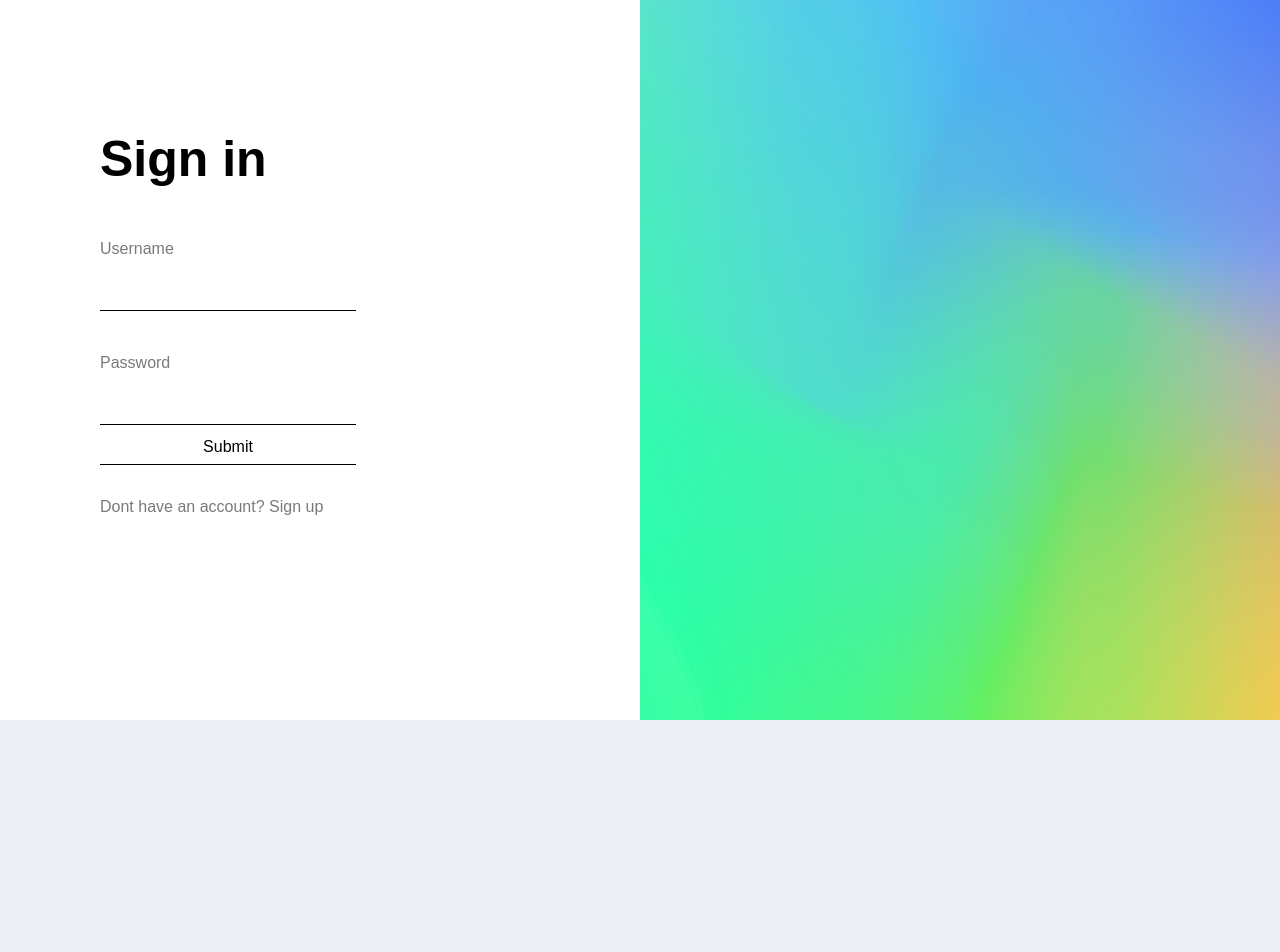
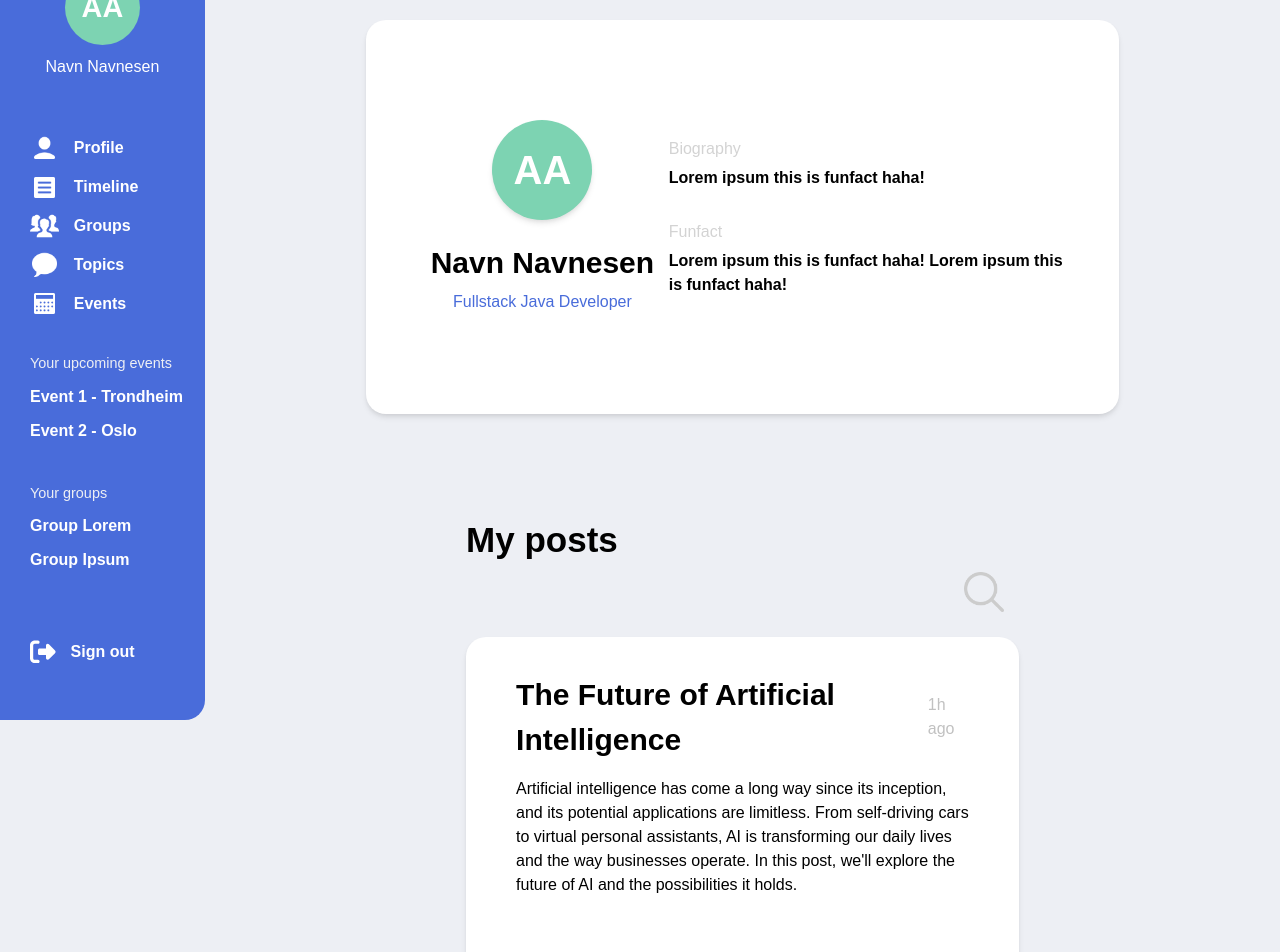
Before and after one commit to noroff-alumni-assignment-group/alumni-network, a React (Create React App) app in the folder noroff-alumni-frontend/: page /profile in a window 1280 px wide. Shown: the part 80-1032 px from the top of the page. Before the commit the page ends 800 px from the top, so only its background shows below. Built offline with nearby package versions, Linux system fonts and the light colour scheme.

Commit message:
resposive timeline

```diff
--- a/noroff-alumni-frontend/src/App.tsx
+++ b/noroff-alumni-frontend/src/App.tsx
@@ -20,12 +20,6 @@ function App() {
   return (
     <div className="App">
       <BrowserRouter>
-
-      {
-        !auth.access_token ?
-        <Login />
-        :
-        <>
         <Navbar />
         <div className="page-container">
           <Routes>
@@ -33,11 +27,10 @@ function App() {
             <Route path="/events" element={<Event />} />
             <Route path="/groups" element={<Groups />} />
             <Route path="/topics" element={<Topics />} />
-            <Route path="/" element={<Timeline />}/>
+            <Route path="/" element={<Timeline />} />
           </Routes>
         </div>
-        </>
-      }
+
 
       </BrowserRouter>
     </div>
--- a/noroff-alumni-frontend/src/components/post/Post.tsx
+++ b/noroff-alumni-frontend/src/components/post/Post.tsx
@@ -30,6 +30,25 @@ function Post({
   comments,
 }: Props) {
   const [showComments, setShowComments] = useState(false);
+  // Inside the Post component
+  const [newCommentText, setNewCommentText] = useState("");
+
+
+  const handleAddComment = (e: any) => {
+    e.preventDefault();
+
+    // Add new comment to the comments state
+    const newComment = {
+      author: "Your Name", // Replace with the current user's name
+      authorInitials: "YN", // Replace with the current user's initials
+      response: newCommentText,
+      date: new Date().toISOString(),
+    };
+
+    // Reset the newCommentText state
+    setNewCommentText("");
+  };
+
 
   const handleToggleComments = () => {
     setShowComments(!showComments);
--- a/noroff-alumni-frontend/src/components/post/post.css
+++ b/noroff-alumni-frontend/src/components/post/post.css
@@ -3,11 +3,10 @@
   padding: 35px 50px;
   border-radius: 20px;
   box-shadow: var(--box-shadow);
-
 }
 
 .post-cnt {
-      cursor: pointer;
+  cursor: pointer;
 }
 
 .post-head,
@@ -65,7 +64,7 @@
 }
 
 .all-comments-h2 {
-  font-size: 20px;
+  font-size: 1rem;
   margin-top: 30px;
   margin-bottom: 10px;
 }
@@ -100,16 +99,17 @@
   display: flex;
   flex-direction: column;
   margin-left: 10px;
+  margin-right: 50px;
 }
 
 .post-response-author p {
   color: rgb(53, 53, 53);
-  font-size: 16px;
+  font-size: 0.8rem;
 }
 
 .post-time {
   color: var(--lightgray);
-  font-size: 14px;
+  font-size: 0.7rem;
 }
 
 .vertical-stroke {
@@ -119,11 +119,11 @@
 }
 
 .post-response-text p {
-  font-size: 16px;
+  font-size: 0.8rem;
 }
 
 .post-response-input {
-    border-radius: 9px;
+  border-radius: 9px;
   border-style: none;
   background-color: var(--offwhite);
   width: 400px;
@@ -131,4 +131,5 @@
   padding: 10px 20px;
   margin-top: 50px;
   box-shadow: var(--box-shadow);
+  font-size: 1rem;
 }
--- a/noroff-alumni-frontend/src/pages/profile/Profile.tsx
+++ b/noroff-alumni-frontend/src/pages/profile/Profile.tsx
@@ -4,6 +4,7 @@ import { postList } from "../../components/post/postList";
 import Post from '../../components/post/Post';
 import Search from '../../components/search/Search';
 import search from "../../assets/icons/Search.png";
+import { useParams } from 'react-router-dom';
 
 function Profile() {
   const [filteredPosts, setFilteredPosts] = useState(postList);
@@ -13,6 +14,12 @@ function Profile() {
   const handleSearchIconClick = () => {
     setShowSearchField((prevState) => !prevState);
   };
+
+  let name = window.location.pathname.replace("/", "");
+  console.log(name);
+
+
+
 
   return (
     <div className="profilepage">
@@ -61,6 +68,7 @@ function Profile() {
 
         <div className="all-posts">
           {filteredPosts.map((post, i) => (
+            <div className="profile-post">
               <Post
                 key={`post-${i}`}
                 title={post.title}
@@ -72,6 +80,7 @@ function Profile() {
                 profileInitials={post.profileInitials}
                 comments={post.comments}
               />
+            </div>
           ))}
         </div>
       </div>
--- a/noroff-alumni-frontend/src/pages/profile/profile.css
+++ b/noroff-alumni-frontend/src/pages/profile/profile.css
@@ -1,28 +1,28 @@
 .profilepage {
-    display: flex;
+
+    padding: 0 !important;
 }
-
 .profiledata-cnt {
     background-color: white;
     border-radius: 20px;
-    min-width: 500px;
-    max-width: 500px
-    ;
-    min-height: 100vh;
-    margin-left: -50px;
-    padding-left: 50px;
     box-shadow: var(--box-shadow);
-    position: static;
-    top: 0;
+    display: flex;
+    padding: 100px 50px;
 }
 
 .profiledata-head {
-    width: 100%;
+   width: 50%;
     display: flex;
     justify-content: center;
-    padding-top: 50px;
+
     align-items: center;
     flex-direction: column;
+}
+
+.profile-data {
+    display: flex;
+    flex-direction: column;
+    justify-content: center;
 }
 
 .profilepicture-profile {
@@ -54,6 +54,10 @@
 
 }
 
+.profile-post {
+    margin-bottom: 20px;
+}
+
 .profile-posts h1 {
     font-size: 35px;
 
@@ -71,8 +75,7 @@
 }
 
 .profile-data {
-    margin-top: 60px;
-    padding: 0 50px;
+
 }
 
 .biography {
--- a/noroff-alumni-frontend/src/pages/timeline/Timeline.tsx
+++ b/noroff-alumni-frontend/src/pages/timeline/Timeline.tsx
@@ -5,7 +5,6 @@ import "./timeline.css";
 import Search from "../../components/search/Search";
 import PostForm from "../../components/post-form/PostForm";
 import Popup from "../../components/popup/Popup";
-
 import { postList } from "../../components/post/postList";
 
 interface PostData {
--- a/noroff-alumni-frontend/src/pages/timeline/timeline.css
+++ b/noroff-alumni-frontend/src/pages/timeline/timeline.css
@@ -27,8 +27,7 @@
 .timeline {
   display: flex;
   flex-direction: column;
-  align-items: center;
-  width: 100%;
+  min-width: 100%;
 }
 
 .timeline-content h1 {
@@ -38,6 +37,7 @@
 .timeline-head {
   margin-top: 60px;
   display: flex;
+  min-width: 100%;
 }
 
 .timeline-action-btn-cnt {
--- a/noroff-alumni-frontend/src/pages/topics/Topics.tsx
+++ b/noroff-alumni-frontend/src/pages/topics/Topics.tsx
@@ -52,7 +52,7 @@ function Topics() {
         <CreateTopicModulo setHideModulo={setShowNewTopicModulo} />
       ) : null}
       <div className="topics-page-header">
-        <h2>All Topics</h2>
+        <h1>All Topics</h1>
         <div className="topics-page-header-right">
           <AiOutlineSearch
             className="topics-header-search-icon"
```
Lines whose indentation alone changed are shown as unchanged.
